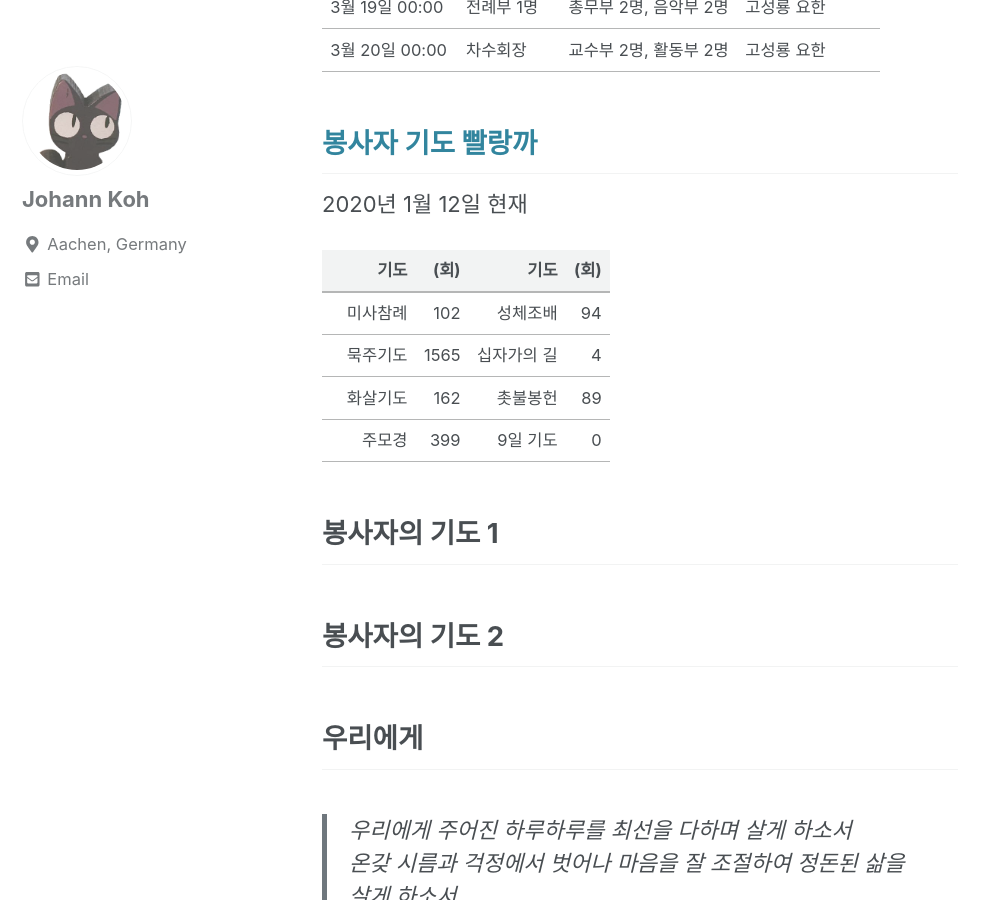
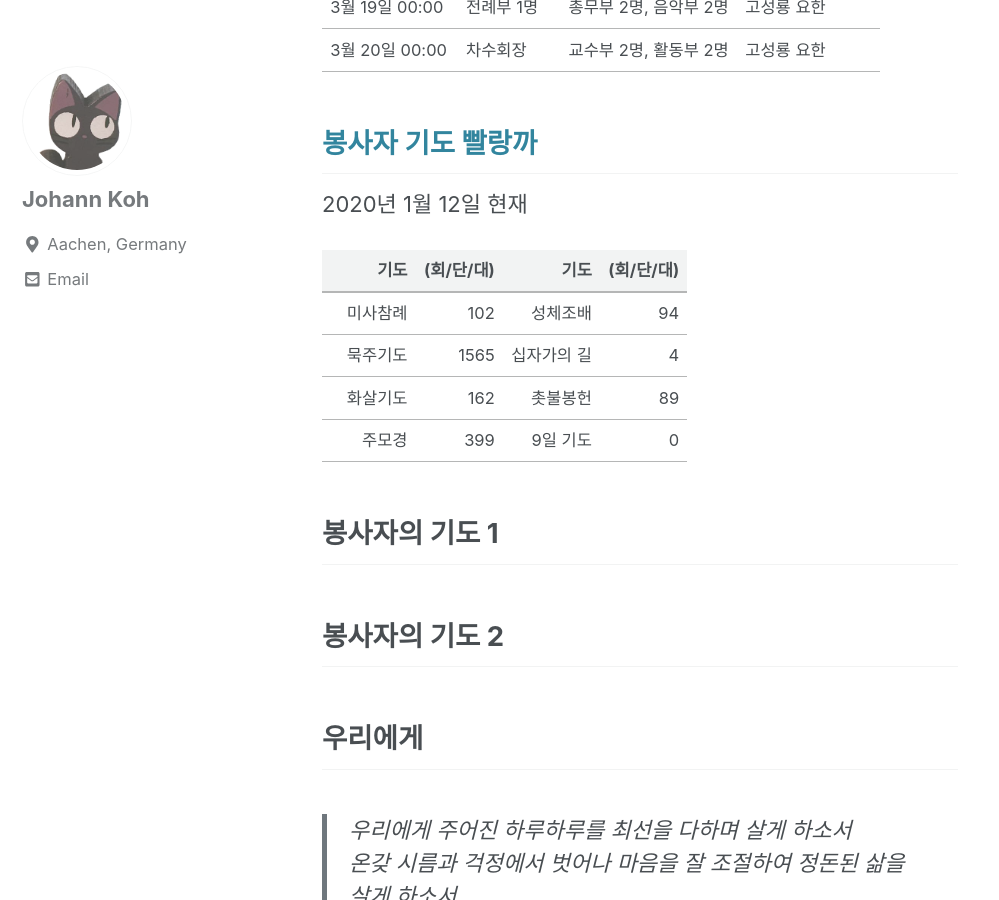
Before and after one commit to meuus/meuus.github.io, a Jekyll site: the page built from _posts/2020-01-09-liturgieplan.md, in a window 1280 px wide and 900 px high, scrolled down 768 px. Shown: the whole window, without its empty margins (0-999 px from the left). Built offline with Jekyll 4.4.1, drawn with Linux system fonts in a browser that asks for light colours; cached includes are drawn as plain includes.

Commit message:
add palaka

```diff
--- a/_posts/2020-01-09-liturgieplan.md
+++ b/_posts/2020-01-09-liturgieplan.md
@@ -26,12 +26,12 @@ tags:
 
 2020년 1월 12일 현재
 
-|&nbsp;&nbsp;&nbsp;&nbsp;&nbsp;&nbsp;&nbsp;&nbsp;&nbsp;&nbsp;&nbsp;&nbsp;기도| (회)|&nbsp;&nbsp;&nbsp;&nbsp;&nbsp;&nbsp;&nbsp;&nbsp;&nbsp;&nbsp;&nbsp;&nbsp;기도| (회)|
+|&nbsp;&nbsp;&nbsp;&nbsp;&nbsp;&nbsp;&nbsp;&nbsp;&nbsp;&nbsp;&nbsp;&nbsp;기도| (회/단/대)|&nbsp;&nbsp;&nbsp;&nbsp;&nbsp;&nbsp;&nbsp;&nbsp;&nbsp;&nbsp;&nbsp;&nbsp;기도| (회/단/대)|
 |----------:|----------:|----------:|----------:|
 |미사참례|  102|성체조배|    94|
 |묵주기도| 1565|십자가의 길|  4|
-|화살기도|  162|촛불봉헌  | 89|
-|주모경|    399|9일 기도  |  0|
+|화살기도|  162|촛불봉헌|    89|
+|주모경|    399|9일 기도|     0|
 
 ## 봉사자의 기도 1
 
```
